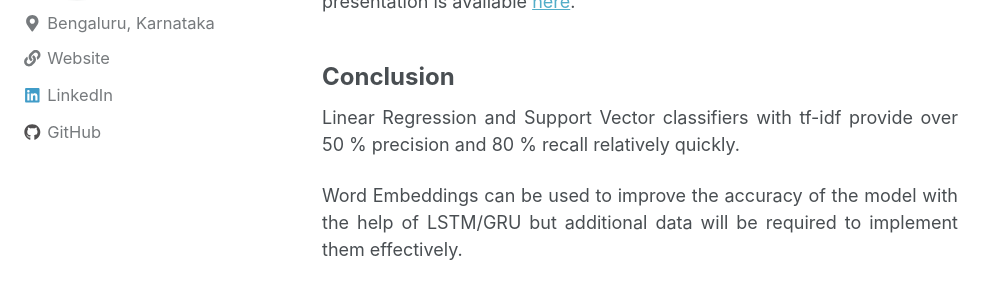
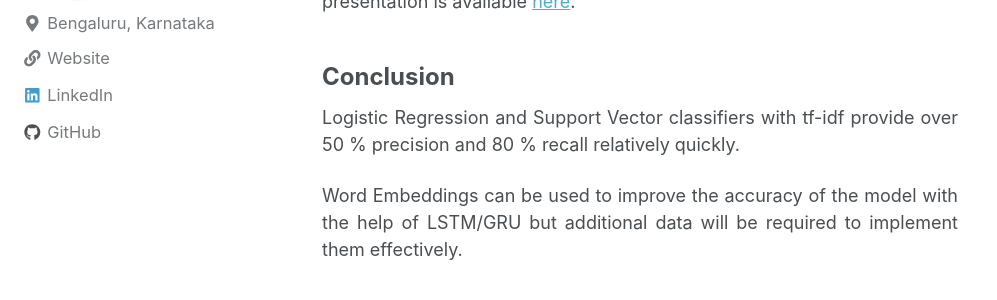
Before and after one commit to gopalrahulrg/gopalrahulrg.github.io, a Jekyll site: the page built from _posts/2020-04-11-cjcr.md, in a window 1280 px wide and 900 px high, scrolled down 3615 px. Shown: the part 153-453 px from the top of the window, without its empty margins (0-997 px from the left). Built offline with Jekyll 4.4.1, drawn with Linux system fonts in a browser that asks for light colours; nearby versions of some CDN libraries.

Commit message:
Update 2020-04-11-cjcr.md

```diff
--- a/_posts/2020-04-11-cjcr.md
+++ b/_posts/2020-04-11-cjcr.md
@@ -78,6 +78,6 @@ mathjax: true
 
 <font size="5"><h3>Conclusion</h3></font>
 
-<div style="text-align: justify"><p>Linear Regression and Support Vector classifiers with tf-idf provide over 50 % precision and 80 % recall relatively quickly.</p>
+<div style="text-align: justify"><p>Logistic Regression and Support Vector classifiers with tf-idf provide over 50 % precision and 80 % recall relatively quickly.</p>
 
 <div style="text-align: justify"><p>Word Embeddings can be used to improve the accuracy of the model with the help of LSTM/GRU but additional data will be required to implement them effectively.</p>
```
